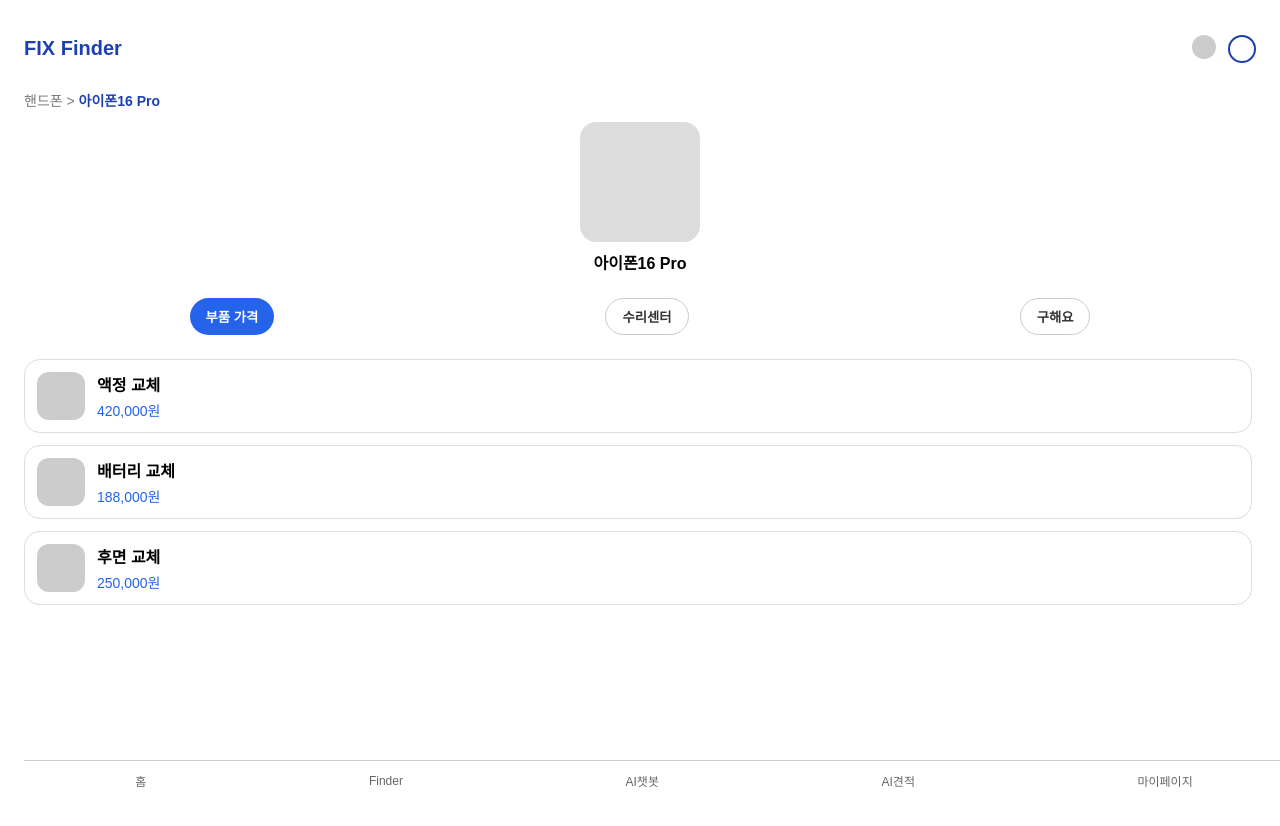
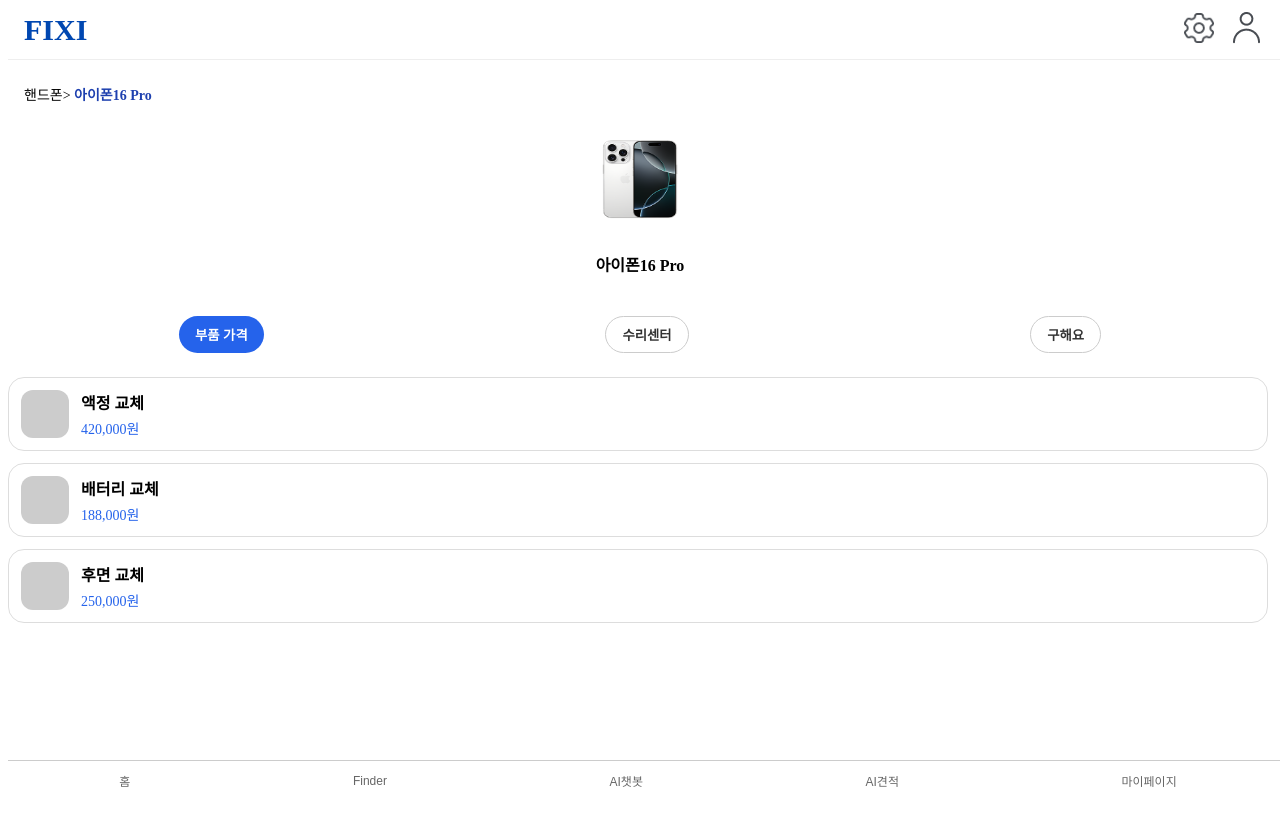
Before and after one commit to Teamplace-pixi/PIXI-Frontend, a React (Create React App) app: page /finder in a window 1280 px wide. Shown: the top 826 px of the page. Before the commit the page ends 800 px from the top, so only its background shows below. Built offline with nearby package versions, Linux system fonts and the light colour scheme; a web font is replaced by a local one.

Commit message:
[Feat] Finder 제작

```diff
--- a/src/Finder.jsx
+++ b/src/Finder.jsx
@@ -1,7 +1,11 @@
 import React from 'react';
+import Header from './components/Header';
+import DevicePath from './components/DevicePath';
+import DeviceInfo from './components/DeviceInfo';
+import StoreListSection from './components/StoreListSection';
 import BottomNav from './components/BottomNav';
 
-export default function Finder() {
+function Finder() {
   const parts = [
     { name: '액정 교체', price: '420,000원' },
     { name: '배터리 교체', price: '188,000원' },
@@ -9,99 +13,12 @@
   ];
 
   return (
-    <div
-      style={{
-        fontFamily: 'sans-serif',
-        padding: '16px',
-        paddingBottom: '80px',
-      }}
-    >
-      {/* Header */}
-      <div
-        style={{
-          display: 'flex',
-          justifyContent: 'space-between',
-          alignItems: 'center',
-        }}
-      >
-        <h1 style={{ fontSize: '20px', fontWeight: 'bold', color: '#1e40af' }}>
-          FIX Finder
-        </h1>
-        <div style={{ display: 'flex', gap: '12px' }}>
-          <div
-            style={{
-              width: '24px',
-              height: '24px',
-              backgroundColor: '#ccc',
-              borderRadius: '50%',
-            }}
-          />
-          <div
-            style={{
-              width: '24px',
-              height: '24px',
-              border: '2px solid #1e40af',
-              borderRadius: '50%',
-            }}
-          />
-        </div>
-      </div>
-
-      {/* Path & Product Image */}
-      <div style={{ marginTop: '16px', color: '#777', fontSize: '14px' }}>
-        핸드폰 &gt;{' '}
-        <span style={{ color: '#1e40af', fontWeight: 'bold' }}>
-          아이폰16 Pro
-        </span>
-      </div>
-
-      <div
-        style={{
-          display: 'flex',
-          flexDirection: 'column',
-          alignItems: 'center',
-          marginTop: '12px',
-        }}
-      >
-        <div
-          style={{
-            width: '120px',
-            height: '120px',
-            backgroundColor: '#ddd',
-            borderRadius: '16px',
-          }}
-        />
-        <div style={{ marginTop: '8px', fontWeight: 'bold', fontSize: '16px' }}>
-          아이폰16 Pro
-        </div>
-      </div>
-
-      {/* Tabs */}
-      <div
-        style={{
-          display: 'flex',
-          justifyContent: 'space-around',
-          marginTop: '24px',
-        }}
-      >
-        {['부품 가격', '수리센터', '구해요'].map((tab, index) => (
-          <button
-            key={index}
-            style={{
-              padding: '8px 16px',
-              borderRadius: '20px',
-              border: tab === '부품 가격' ? 'none' : '1px solid #ccc',
-              backgroundColor: tab === '부품 가격' ? '#2563eb' : '#fff',
-              color: tab === '부품 가격' ? '#fff' : '#333',
-              fontWeight: 'bold',
-            }}
-          >
-            {tab}
-          </button>
-        ))}
-      </div>
-
-      {/* Scrollable Part List */}
+    <div className="finder-container" style={styles.container}>
+      <Header />
+      <div className="main-content" style={styles.mainContent}>
+        <DevicePath />
+        <DeviceInfo />
+        {/* Scrollable Part List */}
       <div
         style={{
           marginTop: '24px',
@@ -162,7 +79,23 @@
           </div>
         ))}
       </div>
+      </div>
       <BottomNav />
     </div>
   );
 }
+
+const styles = {
+  container: {
+    position: 'relative',
+    minHeight: '100vh',
+    paddingTop: '60px',
+    paddingBottom: '16px',
+    backgroundColor: '#fff',
+  },
+  mainContent: {
+    paddingBottom: '16px',
+  },
+};
+
+export default Finder;
--- /dev/null
+++ b/src/components/DeviceInfo.jsx
@@ -0,0 +1,47 @@
+import React from 'react';
+
+const deviceTap = [
+  { name: '부품 가격', index: 0 },
+  { name: '수리센터', index: 1 },
+  { name: '구해요', index: 2 },
+];
+
+function DeviceInfo() {
+  return (
+    <div style={styles.container}>
+      {deviceTap.map((tab, index) => (
+        <button
+          key={index}
+          style={{
+            padding: '8px 16px',
+            borderRadius: '20px',
+            border: tab.name === '부품 가격' ? 'none' : '1px solid #ccc',
+            backgroundColor: tab.name === '부품 가격' ? '#2563eb' : '#fff',
+            color: tab.name === '부품 가격' ? '#fff' : '#333',
+            fontWeight: 'bold',
+          }}
+        >
+          {tab.name}
+        </button>
+      ))}
+    </div>
+  );
+}
+
+const styles = {
+  container: {
+    display: 'flex',
+    justifyContent: 'space-around',
+    marginTop: '24px',
+  },
+  buttons: {
+    padding: '8px 16px',
+    borderRadius: '20px',
+    border: '1px solid #ccc',
+    backgroundColor: '#fff',
+    color: '#333',
+    fontWeight: 'bold',
+  },
+};
+
+export default DeviceInfo;
--- /dev/null
+++ b/src/components/DevicePath.jsx
@@ -0,0 +1,50 @@
+import React from 'react';
+
+const path = [{ label: '핸드폰', name: '아이폰16 Pro' }];
+
+const image = [{ alt: '아이폰16 Pro', src: '/iphone16Pro.png' }];
+
+function DevicePath() {
+  return (
+    <div style={headerPath.container}>
+      <div style={headerPath.path}>
+        {path[0].label}&gt;{' '}
+        <span style={{ color: '#1e40af', fontWeight: 'bold' }}>
+          {path[0].name}
+        </span>
+        <div style={headerPath.item}>
+          <img src={image[0].src} alt={image[0].alt} style={headerPath.icon} />
+          <p style={headerPath.label}>{path[0].name}</p>
+        </div>
+      </div>
+    </div>
+  );
+}
+
+const headerPath = {
+  container: {
+    margin: '16px',
+  },
+  path: {
+    fontSize: '14px',
+    marginBottom: '16px',
+  },
+  item: {
+    display: 'flex',
+    flexDirection: 'column',
+    alignItems: 'center',
+    marginTop: '12px',
+  },
+  icon: {
+    width: '120px',
+    height: '120px',
+    borderRadius: '16px',
+  },
+  label: {
+    fontSize: '16px',
+    textAlign: 'center',
+    fontWeight: 'bold',
+  },
+};
+
+export default DevicePath;
```
Also changed, not shown: public/iphone16Pro.png (added), src/App.js (line endings or trailing spaces).
